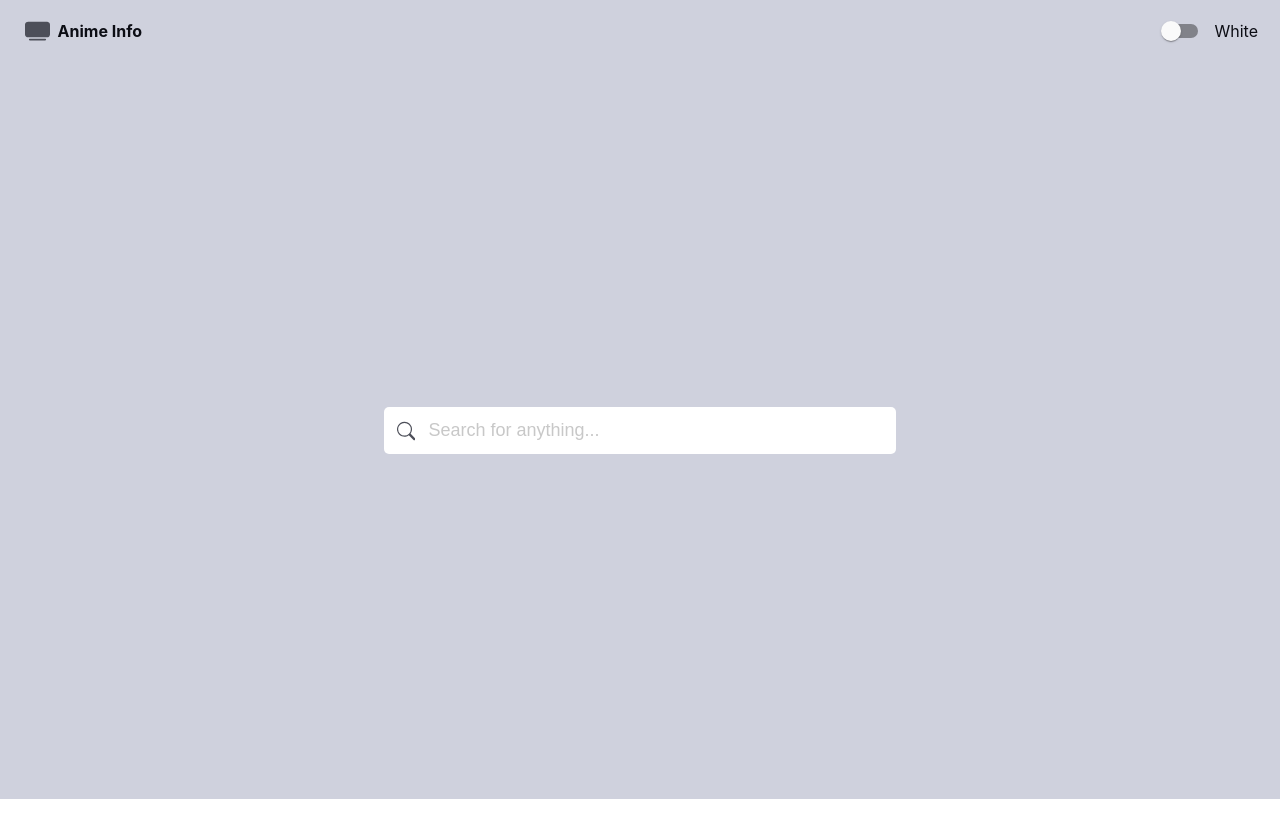
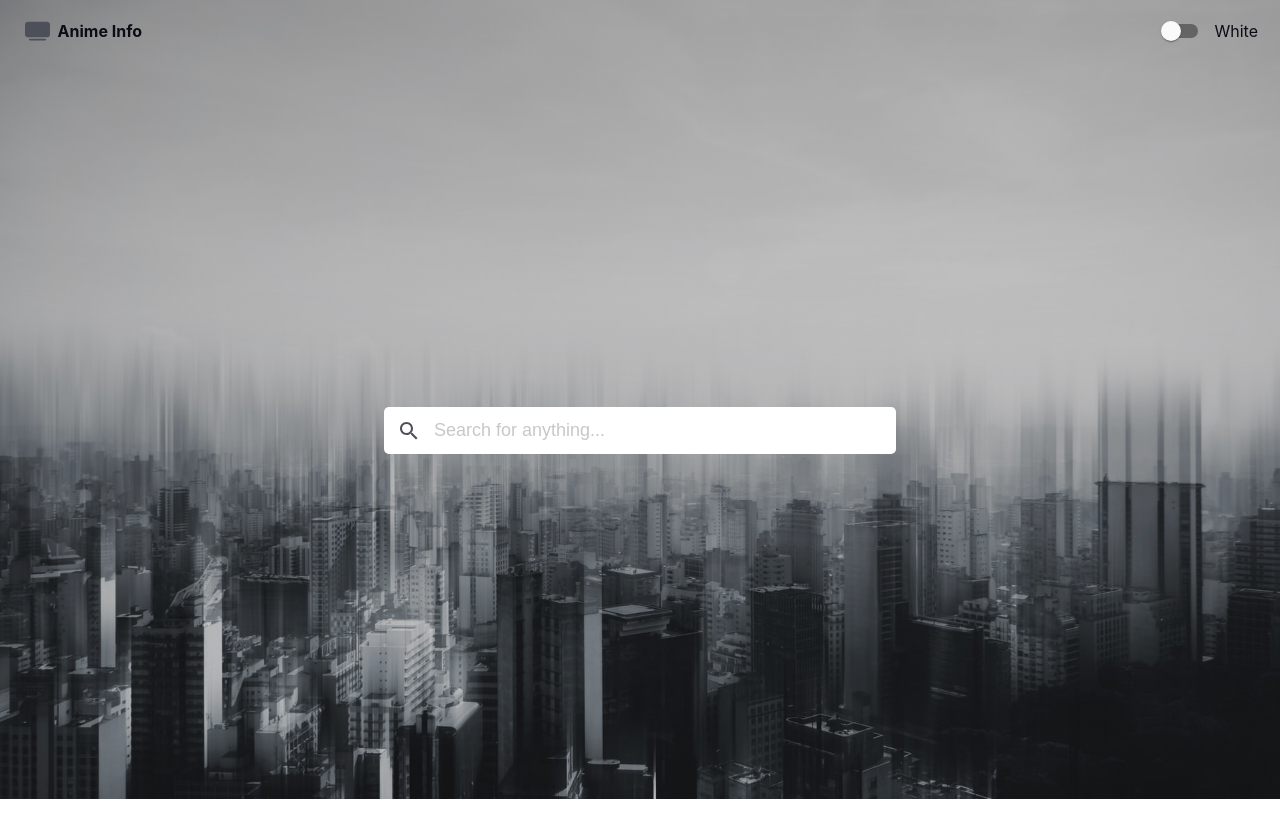
Before and after one commit to joel-jaimon/yandex-i-a, a React (Create React App) app in the folder yandex-client/: page / in a window 1280 px wide. Built offline with nearby package versions, Linux system fonts and the light colour scheme.

Commit message:
theme with background

```diff
--- a/yandex-client/src/Components/Layout.tsx
+++ b/yandex-client/src/Components/Layout.tsx
@@ -14,6 +14,11 @@ import {
   LIST_ITEM_TYPE,
   PAGENATION_PARAM_TYPE,
 } from "../types/customInterfaces";
+import whiteBk from "../Assets/white-back.jpg";
+import blackBk from "../Assets/dark-back.jpg";
+
+const white_background = whiteBk;
+const black_background = blackBk;
 
 const initialPagenationParam = {
   skip: 0,
@@ -108,7 +113,13 @@ export const Layout = () => {
   return (
     <div
       style={{
-        backgroundColor: theme.theme4,
+        background: `linear-gradient(180deg,rgba(0,0,0,0.3), ${
+          theme.type === "White" ? "transparent" : "rgba(0,0,0,0.8)"
+        }),url(${
+          theme.type === "White" ? white_background : black_background
+        })`,
+        backgroundSize: "cover",
+        backgroundPosition: "bottom",
       }}
       className={styles.layout}
     >
@@ -117,7 +128,7 @@ export const Layout = () => {
         <div
           className={styles.searchContainer}
           style={{
-            // border: `1px solid ${theme.theme2}`,
+            boxShadow: `0px 0px ${theme.type === "Dark" ? 200 : 0}px black`,
             backgroundColor: theme.theme3,
           }}
         >
--- a/yandex-client/src/Components/ListItems/listitem.module.scss
+++ b/yandex-client/src/Components/ListItems/listitem.module.scss
@@ -15,13 +15,14 @@
 .listItems {
   display: flex;
   justify-content: space-between;
+  align-items: center;
   padding: 10px;
   margin: 5px 0px 5px 5px;
   cursor: pointer;
   transition: 0.3s height;
   border-radius: 5px;
   p {
-    margin: 0px;
+    margin-bottom: 10px;
   }
 }
 
--- a/yandex-client/src/Components/Modal/ViewModal.tsx
+++ b/yandex-client/src/Components/Modal/ViewModal.tsx
@@ -37,6 +37,7 @@ export const ViewModal = ({ open, setOpen, id, setViewId }: any) => {
         <div className={styles.mHeader}>
           {loading ? (
             <Skeleton
+              className={styles.mobHead}
               style={{
                 width: "200px",
                 height: "34px",
@@ -45,7 +46,7 @@ export const ViewModal = ({ open, setOpen, id, setViewId }: any) => {
           ) : (
             <h2>{modalData?.title}</h2>
           )}
-          <IconButton>
+          <IconButton className={styles.closeBtn}>
             <CloseIcon
               onClick={() => handleClose()}
               style={{ color: theme.theme1 }}
--- a/yandex-client/src/Components/Modal/viewmodal.module.scss
+++ b/yandex-client/src/Components/Modal/viewmodal.module.scss
@@ -17,6 +17,17 @@
   padding: 5px 20px 20px 20px;
   border-radius: 5px;
   min-height: 400px;
+  @media only screen and (max-width: 900px) {
+    width: 80%;
+  }
+  @media only screen and (max-width: 700px) {
+    width: 100%;
+    padding: 5px 20px 20px 20px;
+    border-radius: 5px;
+    height: 100vh;
+    overflow-x: hidden;
+    overflow-y: scroll;
+  }
 }
 
 .mHeader {
@@ -26,13 +37,26 @@
   align-items: center;
   margin-bottom: 20px;
   border-bottom: 1px solid gray;
+  @media only screen and (max-width: 700px) {
+    align-items: flex-start;
+    .closeBtn {
+      margin-top: 15px;
+      margin-right: -15px;
+    }
+  }
 }
 
 .mMain {
   display: flex;
+  @media only screen and (max-width: 700px) {
+    flex-direction: column;
+    font-size: 18px;
+  }
 }
 
 .bullets {
+  display: flex;
+  flex-wrap: wrap;
   span {
     padding: 4px;
     margin-right: 5px;
@@ -40,6 +64,17 @@
     border-radius: 2px;
     font-size: 12px;
     font-weight: 700;
+  }
+  @media only screen and (max-width: 700px) {
+    span {
+      padding: 4px;
+      margin-right: 10px;
+      height: 20px;
+      margin-bottom: 10px;
+      border-radius: 3px;
+      font-size: 14px;
+      font-weight: 700;
+    }
   }
 }
 
@@ -50,14 +85,25 @@
     display: flex;
     small {
       padding: 2px 5px 2px 5px;
-      margin-right: 5px;
+      margin-right: 10px;
       height: 20px;
-      border-radius: 2px;
+      border-radius: 3px;
       font-size: 12px;
       font-weight: 700;
       display: flex;
       align-items: center;
       justify-content: center;
+    }
+  }
+
+  @media only screen and (max-width: 700px) {
+    width: 100%;
+    padding-right: 20px;
+    .info {
+      display: flex;
+      small {
+        font-size: 16px;
+      }
     }
   }
 }
@@ -70,3 +116,9 @@
     font-weight: 700;
   }
 }
+
+.mobHead {
+  @media only screen and (max-width: 700px) {
+    margin-top: 20px;
+  }
+}
--- a/yandex-client/src/Components/Search/Search.tsx
+++ b/yandex-client/src/Components/Search/Search.tsx
@@ -1,21 +1,18 @@
 import styles from "./search.module.scss";
 import React from "react";
 import { StyleContext } from "../../context/StyleContext";
+import SearchIcon from "@material-ui/icons/Search";
 
 export function Search({ setSearchQuery }: any) {
   const { theme } = React.useContext(StyleContext);
   return (
     <div className={styles.SubSearchContainer}>
-      <svg
-        width="20"
-        height="20"
-        fill={theme.theme2}
+      <SearchIcon
         className={styles.svg}
-        viewBox="0 0 16 16"
-      >
-        <path d="M11.742 10.344a6.5 6.5 0 1 0-1.397 1.398h-.001c.03.04.062.078.098.115l3.85 3.85a1 1 0 0 0 1.415-1.414l-3.85-3.85a1.007 1.007 0 0 0-.115-.1zM12 6.5a5.5 5.5 0 1 1-11 0 5.5 5.5 0 0 1 11 0z" />
-      </svg>
-
+        style={{
+          color: theme.theme2,
+        }}
+      />
       <input
         onChange={(e) => setSearchQuery(e.target.value.trim())}
         className={styles.input}
--- a/yandex-client/src/Components/layout.module.scss
+++ b/yandex-client/src/Components/layout.module.scss
@@ -18,7 +18,6 @@
   flex-direction: column;
   align-items: center;
   border-radius: 5px;
-
   @media screen and (max-width: 1200px) {
     width: 70%;
   }
--- a/yandex-client/src/app.scss
+++ b/yandex-client/src/app.scss
@@ -5,4 +5,10 @@ body {
     sans-serif;
   -webkit-font-smoothing: antialiased;
   -moz-osx-font-smoothing: grayscale;
+  height: 100vh;
+  overflow: hidden;
 }
+
+.App {
+  height: 102vh;
+}
--- a/yandex-client/src/context/StyleContext.tsx
+++ b/yandex-client/src/context/StyleContext.tsx
@@ -6,7 +6,7 @@ export const themes = {
     type: "Dark",
     theme1: "white",
     theme2: "#544fbb",
-    theme3: "rgb(25,25,25)",
+    theme3: "rgb(30,30,30)",
     theme4: "black",
     theme5: "#423bc8",
   },
```
Also changed, not shown: yandex-client/src/Assets/dark-back.jpg (added), yandex-client/src/Assets/white-back.jpg (added).
